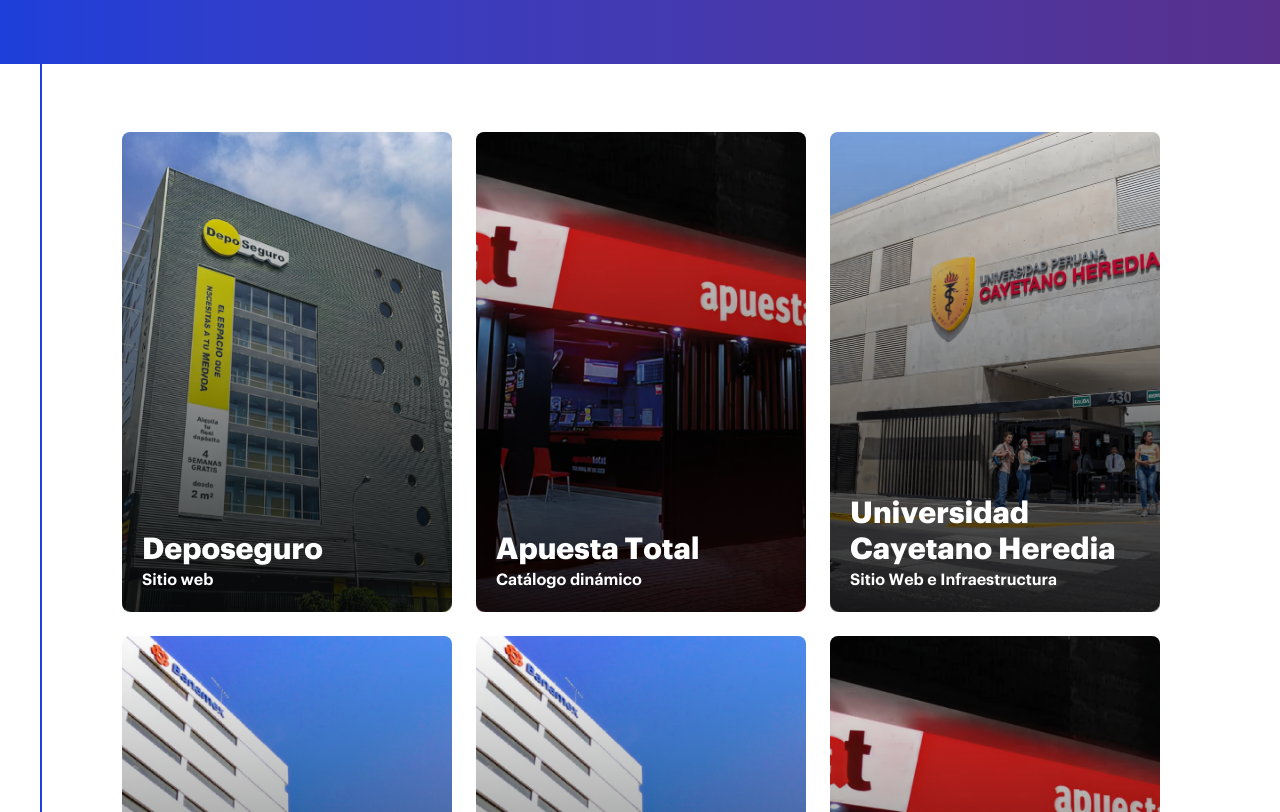
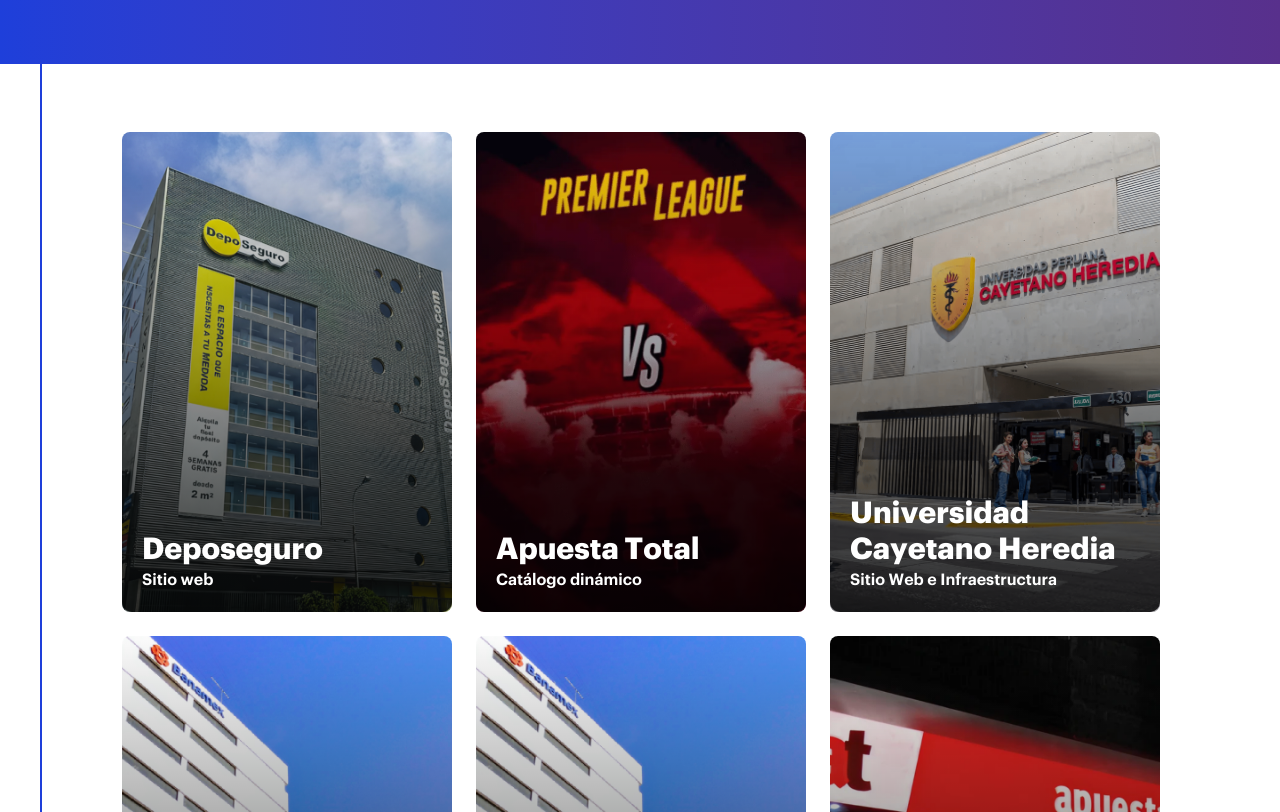
Before and after one commit to falarcon281096/attach-group, a Next.js app: page /casos-de-exito in a window 1280 px wide. Shown: the part 540-1352 px from the top of the page. Built offline with nearby package versions, Linux system fonts and the light colour scheme.

Commit message:
correcciones plus en imagenes

```diff
--- a/src/app/casos-de-exito/page.tsx
+++ b/src/app/casos-de-exito/page.tsx
@@ -18,7 +18,7 @@
       id: 'apuesta-t-catalogo',
       title: 'Apuesta Total',
       tag: 'Catálogo dinámico',
-      image: '/images/casos-de-exito/apuestatotal.png',
+      image: '/images/casos-de-exito/apuestatotal.webp',
     },
     {
       link: '/casos-de-exito/cayetano',
```
Also changed, not shown: public/images/casos-de-exito/apuestatotal.webp (added).
